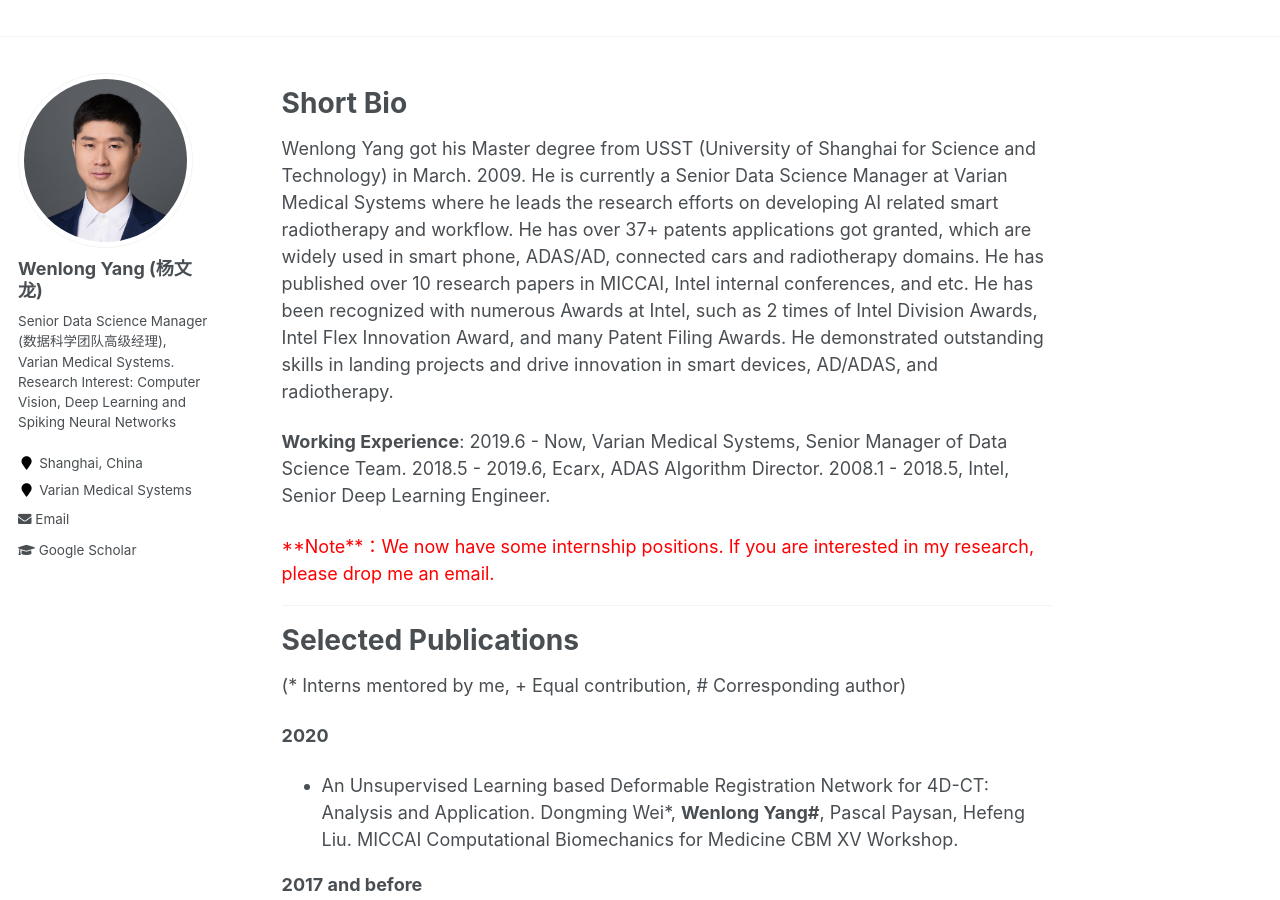
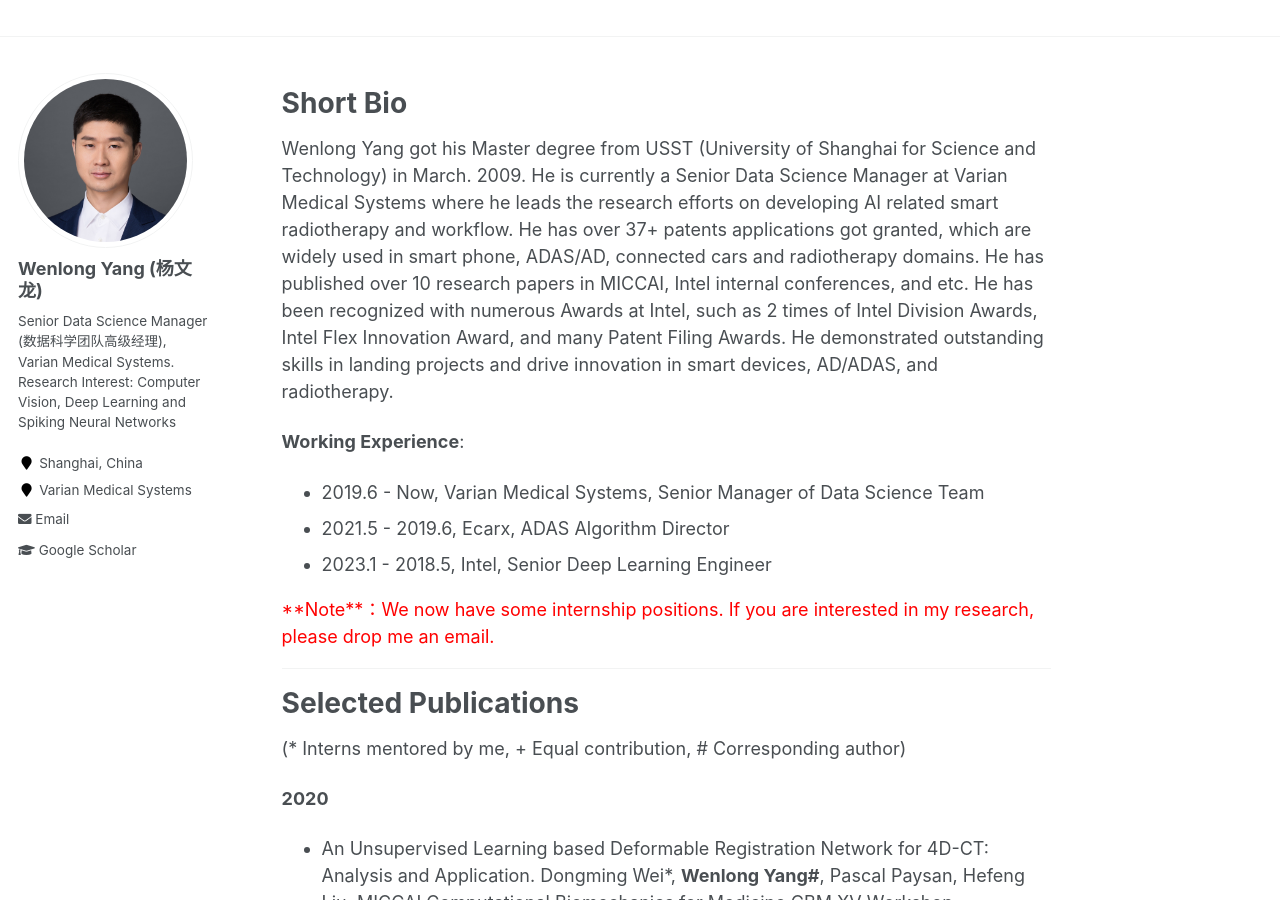
Before and after one commit to wyang22/wyang22.github.io, a Jekyll site: the page built from _pages/about.md, in a window 1280 px wide and 900 px high. Built offline with Jekyll 4.4.1, drawn with Linux system fonts in a browser that asks for light colours.

Commit message:
Update about.md

```diff
--- a/_pages/about.md
+++ b/_pages/about.md
@@ -14,9 +14,10 @@ Short Bio
 Wenlong Yang got his Master degree from USST (University of Shanghai for Science and Technology) in March. 2009. He is currently a Senior Data Science Manager at Varian Medical Systems where he leads the research efforts on developing AI related smart radiotherapy and workflow. He has over 37+ patents applications got granted, which are widely used in smart phone, ADAS/AD, connected cars and radiotherapy domains. He has published over 10 research papers in MICCAI, Intel internal conferences, and etc. He has been recognized with numerous Awards at Intel, such as 2 times of Intel Division Awards, Intel Flex Innovation Award, and many Patent Filing Awards. He demonstrated outstanding skills in landing projects and drive innovation in smart devices, AD/ADAS, and radiotherapy.
 
 **Working Experience**:
-2019.6 - Now, Varian Medical Systems, Senior Manager of Data Science Team.
-2018.5 - 2019.6, Ecarx, ADAS Algorithm Director.
-2008.1 - 2018.5, Intel, Senior Deep Learning Engineer.
++ 2019.6 - Now, Varian Medical Systems, Senior Manager of Data Science Team
++ 2021.5 - 2019.6, Ecarx, ADAS Algorithm Director
++ 2023.1 - 2018.5, Intel, Senior Deep Learning Engineer
+
 
 <font color="red">**Note**：We now have some internship positions. If you are interested in my research, please drop me an email. </font>
 ---
```
